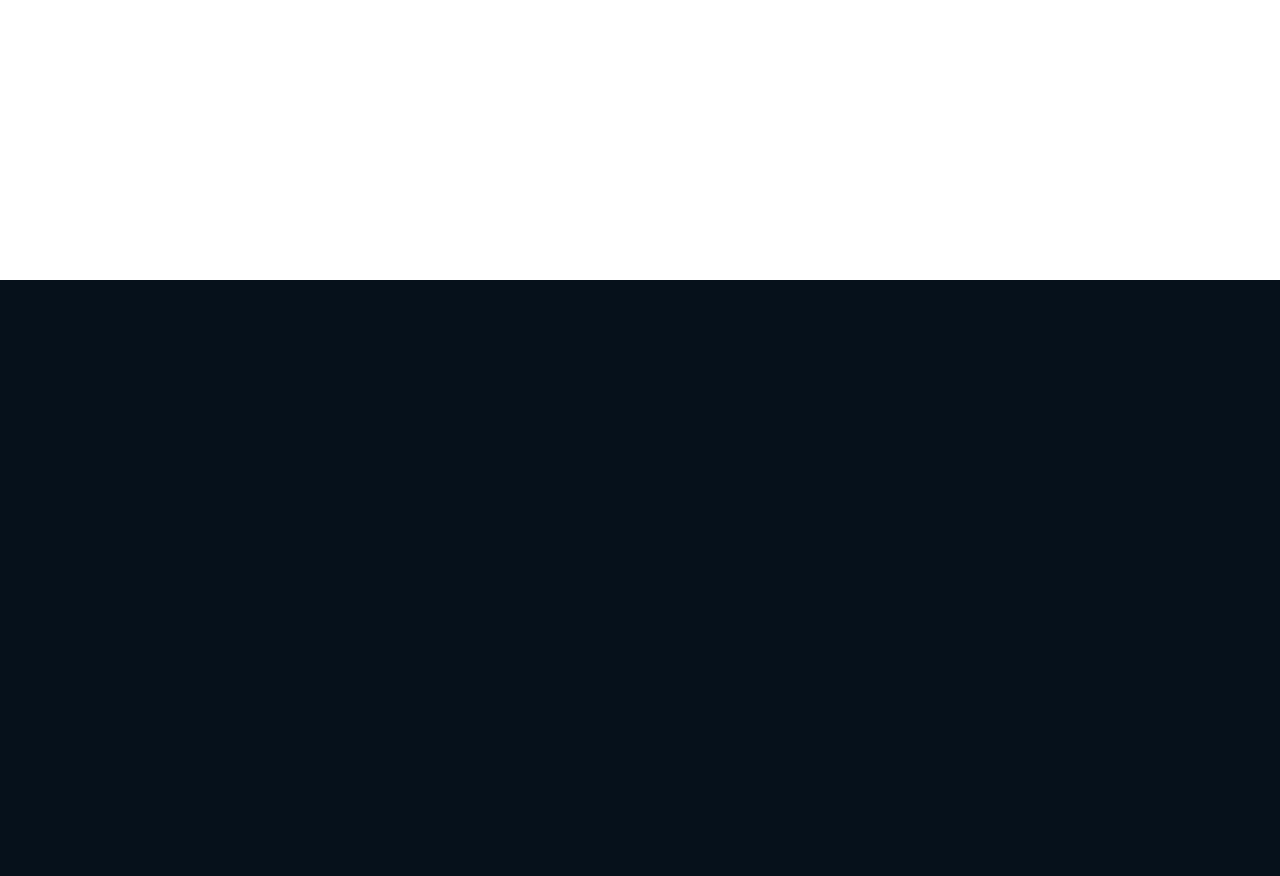
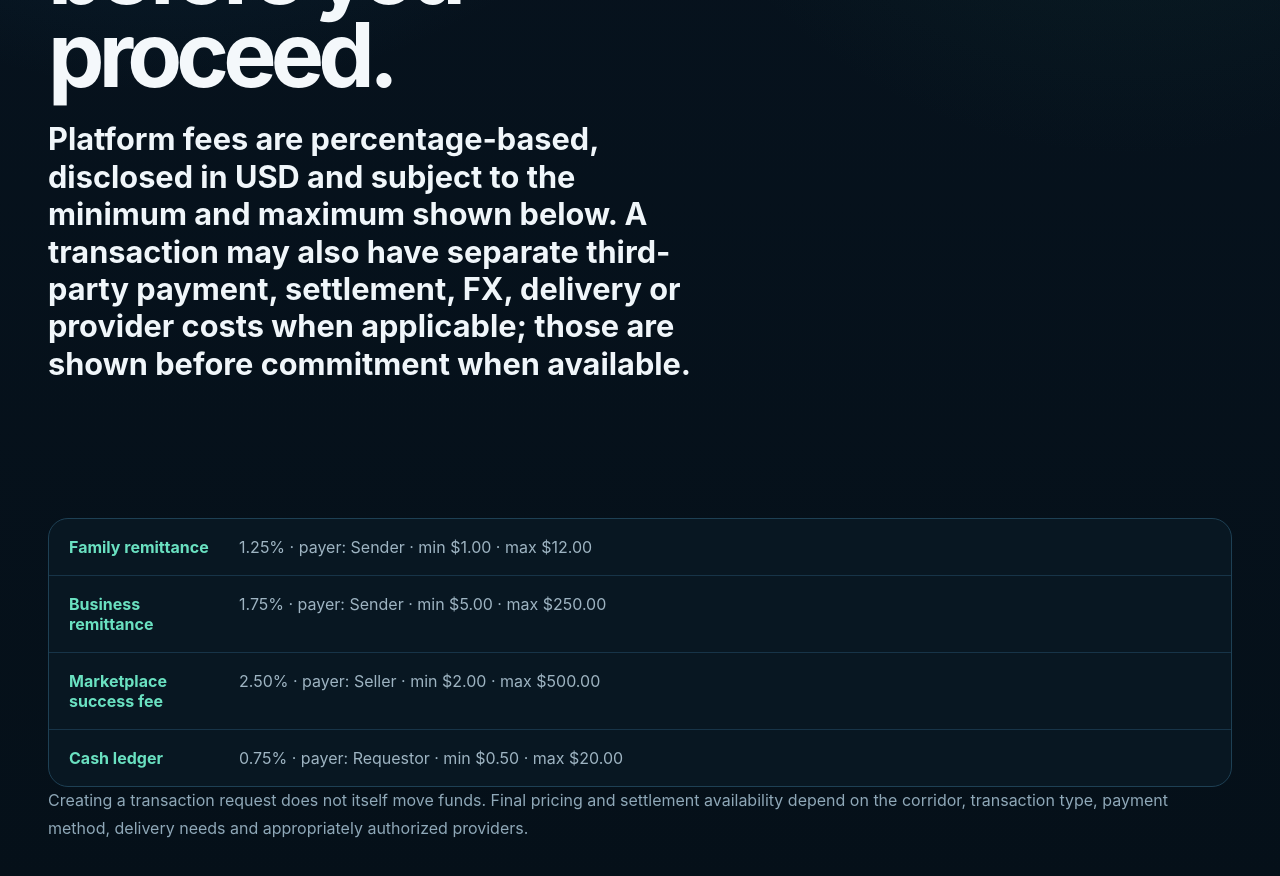
Before and after one commit to SAHJONY/CUBACASH, a Next.js app: page /en/fees in a window 1280 px wide. Before the commit this address had no page. Shown: the part 520-1396 px from the top of the page. Before the commit the page ends 800 px from the top, so only its background shows below. Built offline with nearby package versions, Linux system fonts and the light colour scheme.

Commit message:
Publish customer fee schedule and transparency page

```diff
--- /dev/null
+++ b/app/[locale]/fees/page.tsx
@@ -0,0 +1,17 @@
+import {localeOf} from '@/lib/i18n';
+
+export default async function FeesPage({params}:{params:Promise<{locale:string}>}){
+  const {locale:raw}=await params; const locale=localeOf(raw);
+  const rows=[
+    ['Family remittance','Sender','1.25%','$1.00','$12.00'],
+    ['Business remittance','Sender','1.75%','$5.00','$250.00'],
+    ['Marketplace success fee','Seller','2.50%','$2.00','$500.00'],
+    ['Cash ledger','Requestor','0.75%','$0.50','$20.00']
+  ];
+  return <main className="shell" dir={locale==='ar'?'rtl':'ltr'}>
+    <nav className="nav"><a href={`/${locale}`} className="brandwrap"><div className="brand">mycubacash.com</div><small>Fees & Pricing</small></a><div className="navlinks"><a href={`/${locale}/start`}>Start Transaction</a><a href={`/${locale}/transactions`}>Track</a><a href={`/${locale}/privacy`}>Privacy</a><a href={`/${locale}/terms`}>Terms</a></div></nav>
+    <section className="hero"><div className="heroCopy"><div className="eyebrow">CLEAR PRICING</div><h1>Know the mycubacash platform fee before you proceed.</h1><p className="heroLead">Platform fees are percentage-based, disclosed in USD and subject to the minimum and maximum shown below. A transaction may also have separate third-party payment, settlement, FX, delivery or provider costs when applicable; those are shown before commitment when available.</p></div></section>
+    <section className="section"><div className="corridorTable">{rows.map(([product,payer,rate,min,max])=><div className="corridorRow" key={product}><strong>{product}</strong><span>{rate} · payer: {payer} · min {min} · max {max}</span></div>)}</div>
+      <p className="sectionCopy">Creating a transaction request does not itself move funds. Final pricing and settlement availability depend on the corridor, transaction type, payment method, delivery needs and appropriately authorized providers.</p></section>
+  </main>;
+}
```
